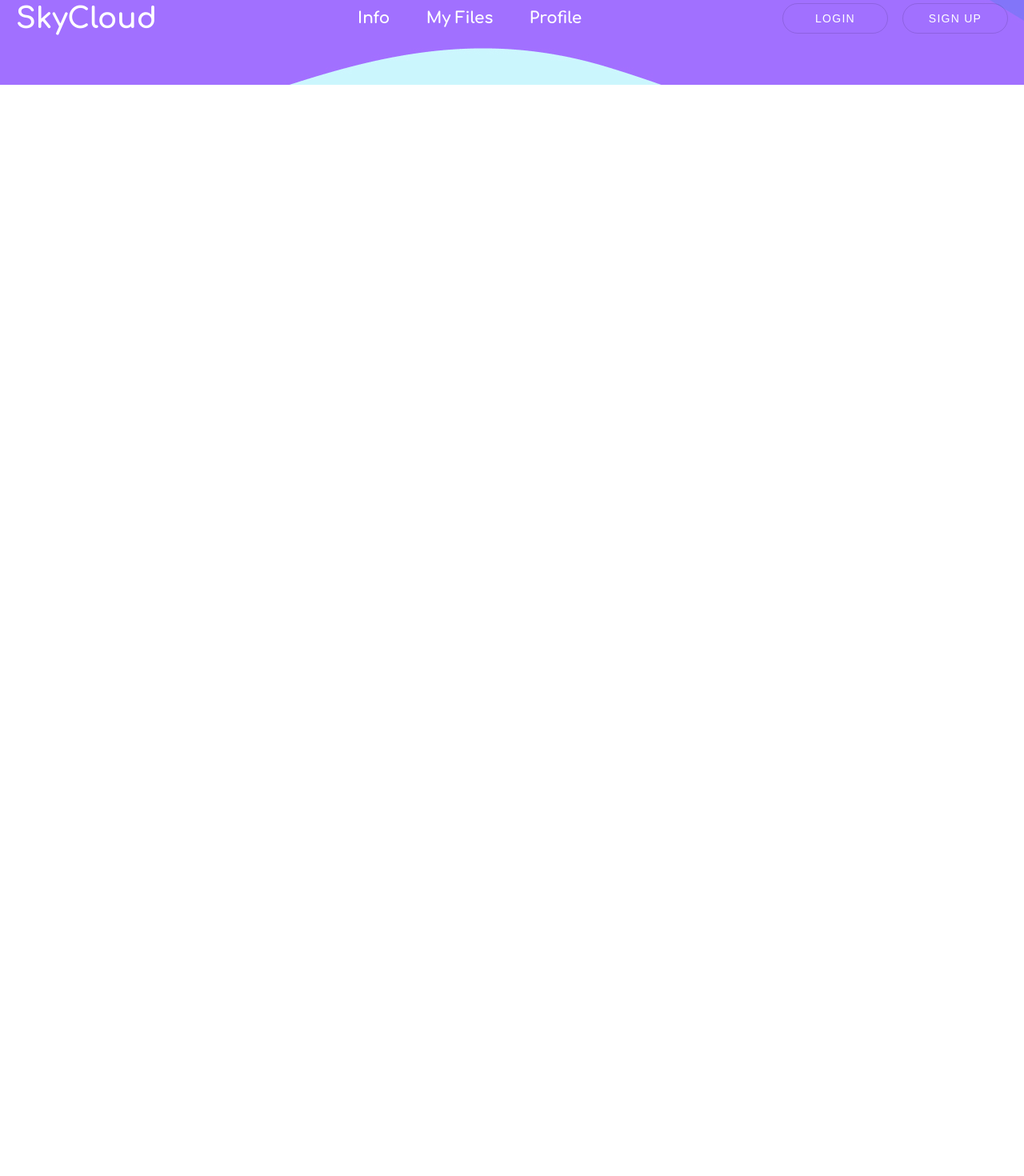
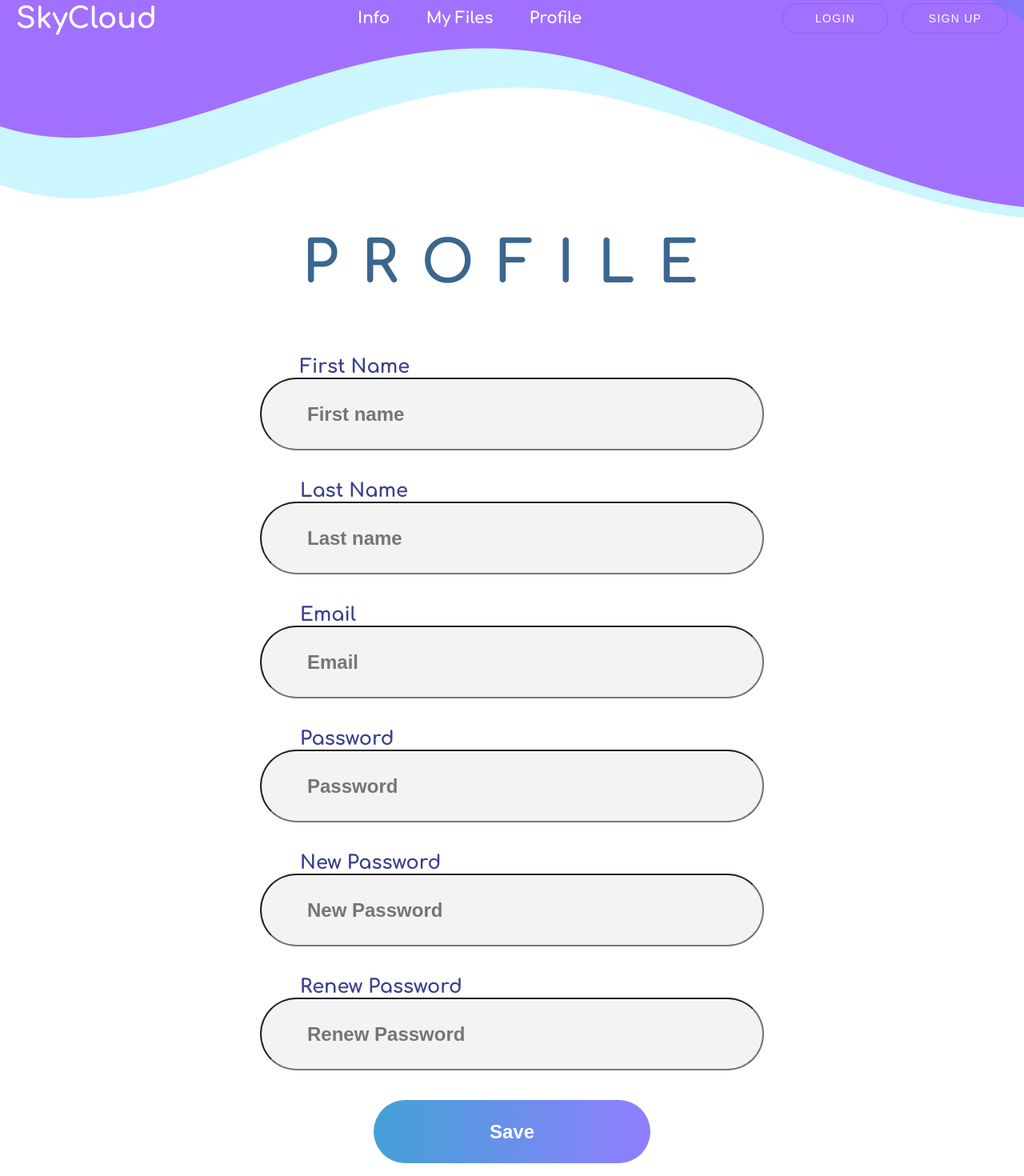
Before and after one commit to TiTUS-web/cloud-storage, a React (Create React App) app: page /profile in a window 1280 px wide. Shown: the part 60-1530 px from the top of the page at 80% size. Before the commit the page ends 800 px from the top, so only its background shows below. Built offline with nearby package versions, Linux system fonts and the light colour scheme.

Commit message:
create profile

```diff
--- a/src/App.tsx
+++ b/src/App.tsx
@@ -6,6 +6,7 @@ import { background, backgroundFull } from './images';
 import Login from './modules/auth/Login';
 import Recover from './modules/auth/Recover';
 import Register from './modules/auth/Register';
+import Profile from './modules/profile/';
 import Promo from './modules/promo/';
 
 function App() {
@@ -30,6 +31,7 @@ function App() {
             <Route path='/login' element={<Login />} />
             <Route path='/register' element={<Register />} />
             <Route path='/recover' element={<Recover />} />
+            <Route path='/profile' element={<Profile />} />
           </Routes>
         </AppContent>
       </AppWrapper>
--- /dev/null
+++ b/src/modules/profile/index.tsx
@@ -0,0 +1,93 @@
+import styled from 'styled-components';
+
+const Profile = () => {
+  return (
+    <div className='profile' style={{ padding: '189px 0px 150px' }}>
+      <Title>Profile</Title>
+      <Container>
+        <Block>
+          <Label>First Name</Label>
+          <Input placeholder='First name' />
+        </Block>
+        <Block>
+          <Label>Last Name</Label>
+          <Input placeholder='Last name' />
+        </Block>
+        <Block>
+          <Label>Email</Label>
+          <Input placeholder='Email' />
+        </Block>
+        <Block>
+          <Label>Password</Label>
+          <Input placeholder='Password' type='password' />
+        </Block>
+        <Block>
+          <Label>New Password</Label>
+          <Input placeholder='New Password' type='password' />
+        </Block>
+        <Block>
+          <Label>Renew Password</Label>
+          <Input placeholder='Renew Password' type='password' />
+        </Block>
+        <Button>Save</Button>
+      </Container>
+    </div>
+  );
+};
+
+const Title = styled.h2`
+  font-weight: 900;
+  font-size: 72px;
+  line-height: 70px;
+  letter-spacing: 0.405em;
+  text-transform: uppercase;
+  color: #3b668d;
+  text-align: center;
+  margin-bottom: 80px;
+`;
+
+const Container = styled.div`
+  display: flex;
+  margin: 0 auto;
+  max-width: 630px;
+  flex-direction: column;
+`;
+
+const Block = styled.div`
+  :not(:last-child) {
+    margin-bottom: 37px;
+  }
+`;
+
+const Label = styled.div`
+  font-weight: 700;
+  font-size: 24px;
+  line-height: 27px;
+  color: #3b3f8d;
+  padding-left: 50px;
+`;
+
+const Input = styled.input`
+  background: #f3f3f3;
+  border-radius: 61px;
+  width: 569px;
+  padding: 30px 0 30px 57px;
+  font-weight: 700;
+  font-size: 24px;
+  line-height: 27px;
+  color: #adadad;
+`;
+
+const Button = styled.button`
+  background: linear-gradient(90deg, #43a1d6 0%, #907eff 100%);
+  border-radius: 62px;
+  padding: 26px 145px;
+  font-weight: 700;
+  font-size: 24px;
+  line-height: 27px;
+  text-align: center;
+  color: #ffffff;
+  margin: 0 auto;
+`;
+
+export default Profile;
```
